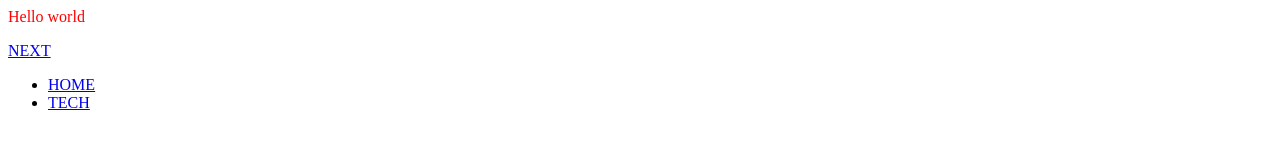
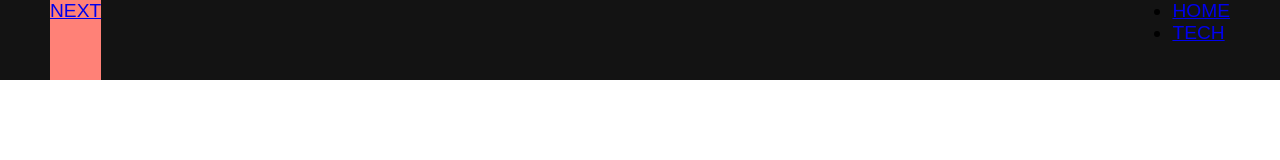
Before and after one commit to Joseph112358/JavascriptWebsite, a plain HTML site: page index.html in a window 1280 px wide. Drawn offline with Linux system fonts and the light colour scheme.

Commit message:
updated css

```diff
--- a/index.html
+++ b/index.html
@@ -6,17 +6,13 @@
   <link rel="stylesheet" href="style.css" />
 </head>
 <body>
-  <p> Hello world <p>
-<script>
-console.log('2 + 2 is equal to 4')
-</script>
 <nav class="navbar">
   <div class="navbar__container">
     <a href="/" id="navbar__logo">NEXT</a>
     <div class="navbar__toggle" id="mobile-menu">
-    <span class="bar"></span>
-    <span class="bar"></span>
-    <span class="bar"></span>
+      <span class="bar"></span>
+      <span class="bar"></span>
+      <span class="bar"></span>
     </div>
     <ul class="navbar__menu">
       <li class="navbar__item">
--- a/style.css
+++ b/style.css
@@ -1,3 +1,33 @@
-p {
-  color: red;
+* {
+  box-sizing: border-box;
+  margin: 0;
+  padding: 0;
+  font-family: 'Kumbh Sans', sans-serif;
 }
+
+.navbar{
+  background: #131313;
+  height: 80px;
+  display: flex;
+  justify-content: center;
+  align-items: center;
+  font-size: 1.2rem;
+  position: sticky;
+  top: 0;
+  z-index: 999;
+}
+
+.navbar__container{
+  display: flex;
+  justify-content: space-between;
+  height: 80px;
+  z-index: 1;
+  width: 100%;
+  max-width: 1300px;
+  margin: 0 auto;
+  padding: 0 50px;
+}
+
+#navbar__logo {
+  background-color: #ff8177;
+}
```
